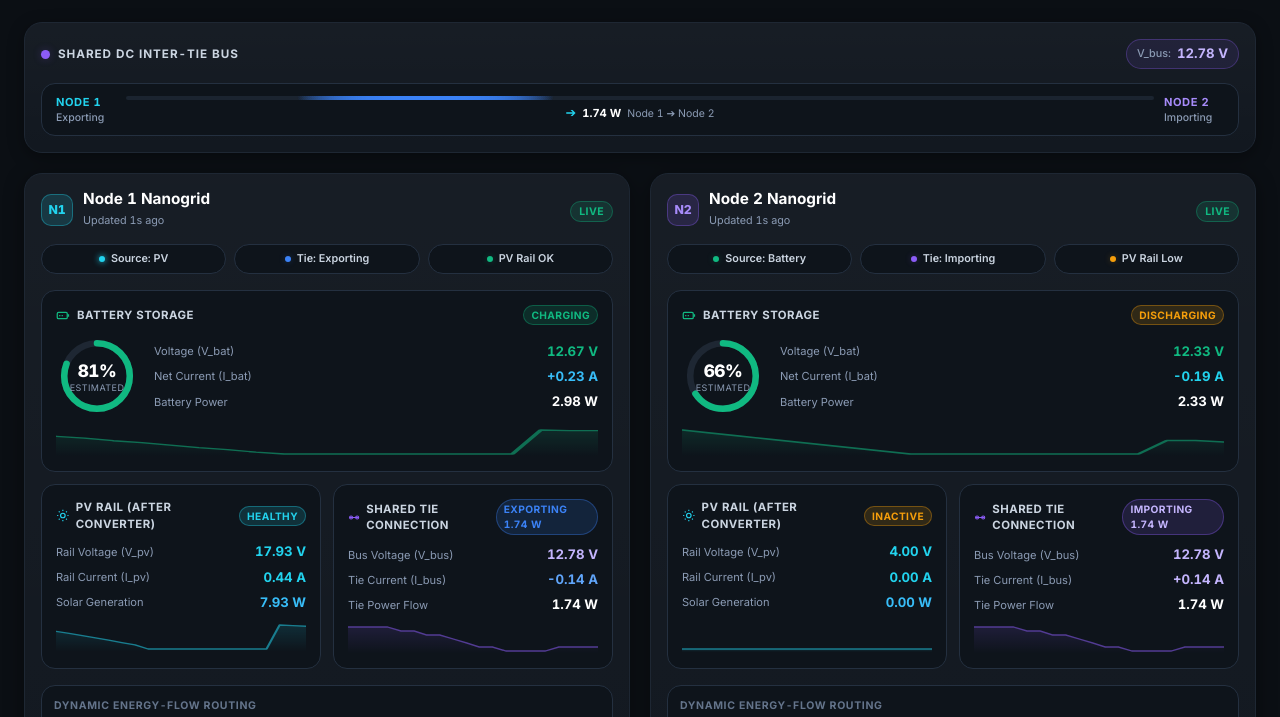
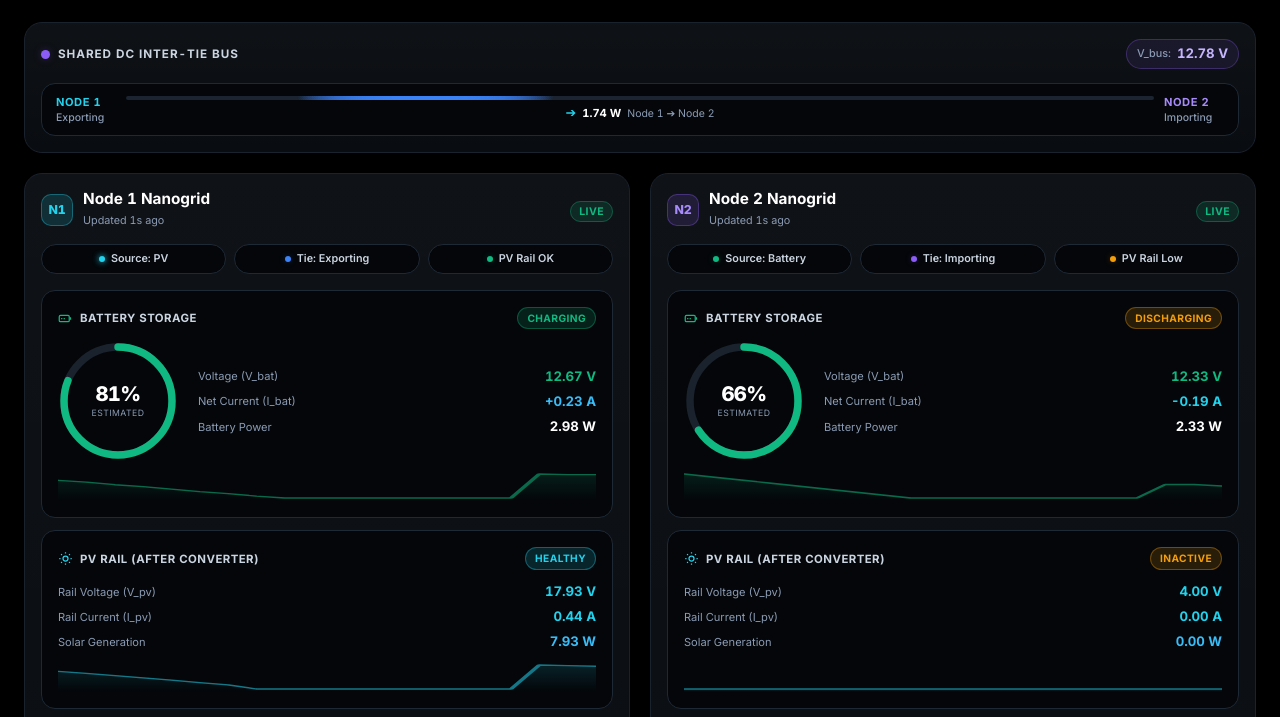
Before and after one commit to Reva2473/nanogrid-telemetry-frontend, a website built with Vite: page index.html in a window 1280 px wide. Shown: the part 65-782 px from the top of the page. Built offline with nearby package versions, Linux system fonts and the light colour scheme; some packages are replaced by stand-ins of ours; no server answers; the database is empty.

Commit message:
change bg

```diff
--- a/index.html
+++ b/index.html
@@ -3,7 +3,7 @@
   <head>
     <meta charset="UTF-8" />
     <meta name="viewport" content="width=device-width, initial-scale=1.0, maximum-scale=1.0, user-scalable=no, viewport-fit=cover" />
-    <meta name="theme-color" content="#0B0F14" />
+    <meta name="theme-color" content="#000000" />
     <meta name="apple-mobile-web-app-capable" content="yes" />
     <meta name="apple-mobile-web-app-status-bar-style" content="black-translucent" />
     <meta name="description" content="Dual Nanogrid Monitor — Real-time telemetry for solar PV, battery storage, and inter-tie DC bus power transfer between Node 1 and Node 2." />
@@ -21,7 +21,7 @@
     <style>
       /* Immediate dark background to prevent any white flash during initial paint */
       html, body {
-        background-color: #0B0F14;
+        background-color: #000000;
         color: #F1F5F9;
         margin: 0;
         padding: 0;
@@ -259,8 +259,8 @@
                     <!-- Circular SVG SOC Gauge -->
                     <div class="soc-gauge-wrapper">
                       <svg class="soc-gauge-svg" viewBox="0 0 100 100">
-                        <circle class="gauge-bg-ring" cx="50" cy="50" r="40" />
-                        <circle class="gauge-progress-ring" id="node1SocRing" cx="50" cy="50" r="40" stroke-dasharray="251.2" stroke-dashoffset="50" />
+                        <circle class="gauge-bg-ring" cx="50" cy="50" r="45" />
+                        <circle class="gauge-progress-ring" id="node1SocRing" cx="50" cy="50" r="45" stroke-dasharray="282.74" stroke-dashoffset="50.89" />
                       </svg>
                       <div class="soc-gauge-inner">
                         <span class="soc-number" id="node1SocValue">82%</span>
@@ -526,8 +526,8 @@
                     <!-- Circular SVG SOC Gauge -->
                     <div class="soc-gauge-wrapper">
                       <svg class="soc-gauge-svg" viewBox="0 0 100 100">
-                        <circle class="gauge-bg-ring" cx="50" cy="50" r="40" />
-                        <circle class="gauge-progress-ring" id="node2SocRing" cx="50" cy="50" r="40" stroke-dasharray="251.2" stroke-dashoffset="100" />
+                        <circle class="gauge-bg-ring" cx="50" cy="50" r="45" />
+                        <circle class="gauge-progress-ring" id="node2SocRing" cx="50" cy="50" r="45" stroke-dasharray="282.74" stroke-dashoffset="98.96" />
                       </svg>
                       <div class="soc-gauge-inner">
                         <span class="soc-number" id="node2SocValue">65%</span>
--- a/src/main.js
+++ b/src/main.js
@@ -304,10 +304,11 @@ function renderNodeCard(nodeId, data, historyList) {
   const soc = Math.max(0, Math.min(100, data.soc));
   if (socValue) socValue.textContent = `${Math.round(soc)}%`;
 
-  // Stroke Dasharray: 2 * PI * 40 ≈ 251.327
-  const circumference = 251.327;
+  // Stroke Dasharray: 2 * PI * 45 ≈ 282.743
+  const circumference = 282.743;
   const offset = circumference - (soc / 100) * circumference;
   if (socRing) {
+    socRing.style.strokeDasharray = circumference.toString();
     socRing.style.strokeDashoffset = offset.toString();
     // Color thresholds: > 40% green, 20-40% amber, < 20% red
     if (soc > 40) {
--- a/src/styles.css
+++ b/src/styles.css
@@ -4,12 +4,12 @@
    ========================================================================== */
 
 :root {
-  /* Color Palette */
-  --bg-dark: #0B0F14;
-  --bg-card: #121820;
-  --bg-card-subtle: #161F2A;
-  --border-card: #1E2733;
-  --border-card-subtle: #243040;
+  /* Color Palette — Pure Black Background */
+  --bg-dark: #000000;
+  --bg-card: #090C10;
+  --bg-card-subtle: #0D1218;
+  --border-card: #1A222D;
+  --border-card-subtle: #1E2936;
 
   /* Primary Accents */
   --accent-cyan: #22D3EE;
@@ -101,7 +101,7 @@ body {
   position: sticky;
   top: 0;
   z-index: 50;
-  background: rgba(11, 15, 20, 0.88);
+  background: rgba(0, 0, 0, 0.92);
   backdrop-filter: blur(14px);
   -webkit-backdrop-filter: blur(14px);
   border-bottom: 1px solid var(--border-card);
@@ -441,7 +441,7 @@ body {
   align-items: center;
   justify-content: space-between;
   gap: 10px;
-  background: #0E141B;
+  background: #040609;
   border: 1px solid var(--border-card-subtle);
   border-radius: var(--radius-tile);
   padding: 10px 14px;
@@ -743,7 +743,7 @@ body {
   align-items: center;
   justify-content: center;
   gap: 6px;
-  background: #0E141B;
+  background: #040609;
   border: 1px solid var(--border-card-subtle);
   padding: 6px 8px;
   border-radius: var(--radius-pill);
@@ -784,10 +784,10 @@ body {
 }
 
 .telemetry-block {
-  background: #0E141B;
+  background: #040609;
   border: 1px solid var(--border-card-subtle);
   border-radius: var(--radius-tile);
-  padding: 14px;
+  padding: 16px;
   position: relative;
   overflow: hidden;
 }
@@ -796,18 +796,22 @@ body {
   display: flex;
   align-items: center;
   justify-content: space-between;
-  margin-bottom: 10px;
+  gap: 10px;
+  margin-bottom: 12px;
+  flex-wrap: nowrap;
 }
 
 .block-title-wrap {
   display: flex;
   align-items: center;
-  gap: 6px;
+  gap: 7px;
+  min-width: 0;
 }
 
 .block-svg-icon {
   width: 15px;
   height: 15px;
+  flex-shrink: 0;
 }
 
 .block-title {
@@ -816,15 +820,20 @@ body {
   letter-spacing: 0.04em;
   color: #CBD5E1;
   text-transform: uppercase;
+  white-space: nowrap;
+  overflow: hidden;
+  text-overflow: ellipsis;
 }
 
 .block-state-badge {
   font-size: 0.68rem;
   font-weight: 700;
-  padding: 2px 7px;
+  padding: 3px 9px;
   border-radius: var(--radius-pill);
   text-transform: uppercase;
   letter-spacing: 0.04em;
+  white-space: nowrap;
+  flex-shrink: 0;
 }
 
 .badge-green {
@@ -867,13 +876,13 @@ body {
 .battery-content-split {
   display: flex;
   align-items: center;
-  gap: 16px;
+  gap: 20px;
 }
 
 .soc-gauge-wrapper {
   position: relative;
-  width: 82px;
-  height: 82px;
+  width: 120px;
+  height: 120px;
   flex-shrink: 0;
 }
 
@@ -885,14 +894,14 @@ body {
 
 .gauge-bg-ring {
   fill: none;
-  stroke: #1E2733;
-  stroke-width: 8;
+  stroke: #1A222D;
+  stroke-width: 6.2;
 }
 
 .gauge-progress-ring {
   fill: none;
   stroke: var(--status-green);
-  stroke-width: 8;
+  stroke-width: 6.2;
   stroke-linecap: round;
   transition: stroke-dashoffset 0.6s cubic-bezier(0.4, 0, 0.2, 1), stroke 0.3s ease;
 }
@@ -907,21 +916,25 @@ body {
   flex-direction: column;
   align-items: center;
   justify-content: center;
+  padding: 14px;
+  text-align: center;
 }
 
 .soc-number {
-  font-size: 1.15rem;
+  font-size: 1.35rem;
   font-weight: 800;
   letter-spacing: -0.03em;
   color: #FFFFFF;
+  line-height: 1.1;
 }
 
 .soc-label {
-  font-size: 0.6rem;
+  font-size: 0.58rem;
   color: var(--text-muted);
   text-transform: uppercase;
   letter-spacing: 0.05em;
-  margin-top: -2px;
+  margin-top: 2px;
+  white-space: nowrap;
 }
 
 /* Metric Rows */
@@ -978,7 +991,7 @@ body {
    Per-Node Energy Flow Diagram (SVG)
    ========================================================================== */
 .flow-diagram-container {
-  background: #0E141B;
+  background: #040609;
   border: 1px solid var(--border-card-subtle);
   border-radius: var(--radius-tile);
   padding: 12px;
@@ -1473,11 +1486,7 @@ body {
 
 @media (min-width: 1100px) {
   .node-blocks-grid {
-    grid-template-columns: repeat(2, 1fr);
-  }
-
-  .node-blocks-grid > .telemetry-block:first-child {
-    grid-column: 1 / -1;
+    grid-template-columns: 1fr;
   }
 
   .block-sparkline-wrap {
```
Also changed, not shown: public/manifest.webmanifest.
